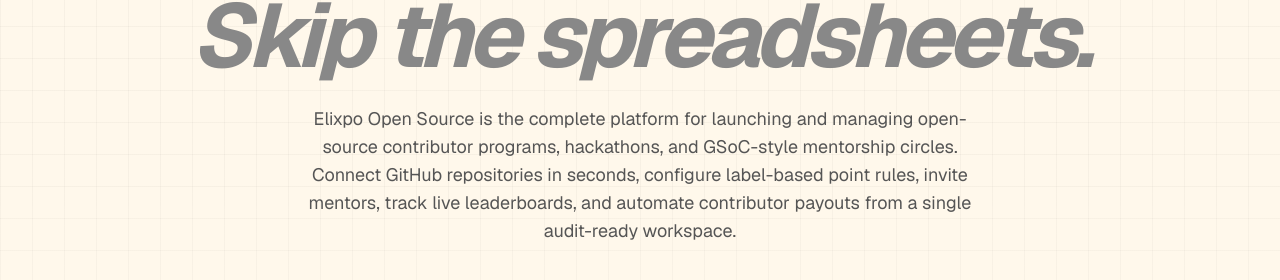
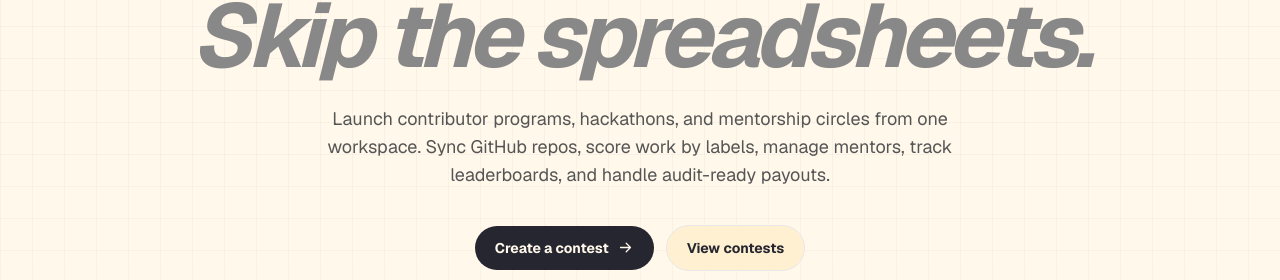
Before and after one commit to elixpo/opensource, a Next.js app: page / in a window 1280 px wide. Shown: the part 325-605 px from the top of the page. Built offline with nearby package versions, Linux system fonts and the light colour scheme; no server answers.

Commit message:
fix(landing): shorten hero description

```diff
--- a/app/page.tsx
+++ b/app/page.tsx
@@ -82,12 +82,9 @@
             </span>
           </h1>
           <p className="mx-auto mt-7 max-w-2xl text-[1.05rem] leading-7 text-[#555] dark:text-neutral-300 md:text-lg">
-            Elixpo Open Source is the complete platform for launching and
-            managing open-source contributor programs, hackathons, and
-            GSoC-style mentorship circles. Connect GitHub repositories in
-            seconds, configure label-based point rules, invite mentors, track
-            live leaderboards, and automate contributor payouts from a single
-            audit-ready workspace.
+            Launch contributor programs, hackathons, and mentorship circles from
+            one workspace. Sync GitHub repos, score work by labels, manage
+            mentors, track leaderboards, and handle audit-ready payouts.
           </p>
           <div className="mt-9 flex flex-col items-center justify-center gap-3 sm:flex-row">
             <Link href="/host/contests/new" className="button-primary">
```
